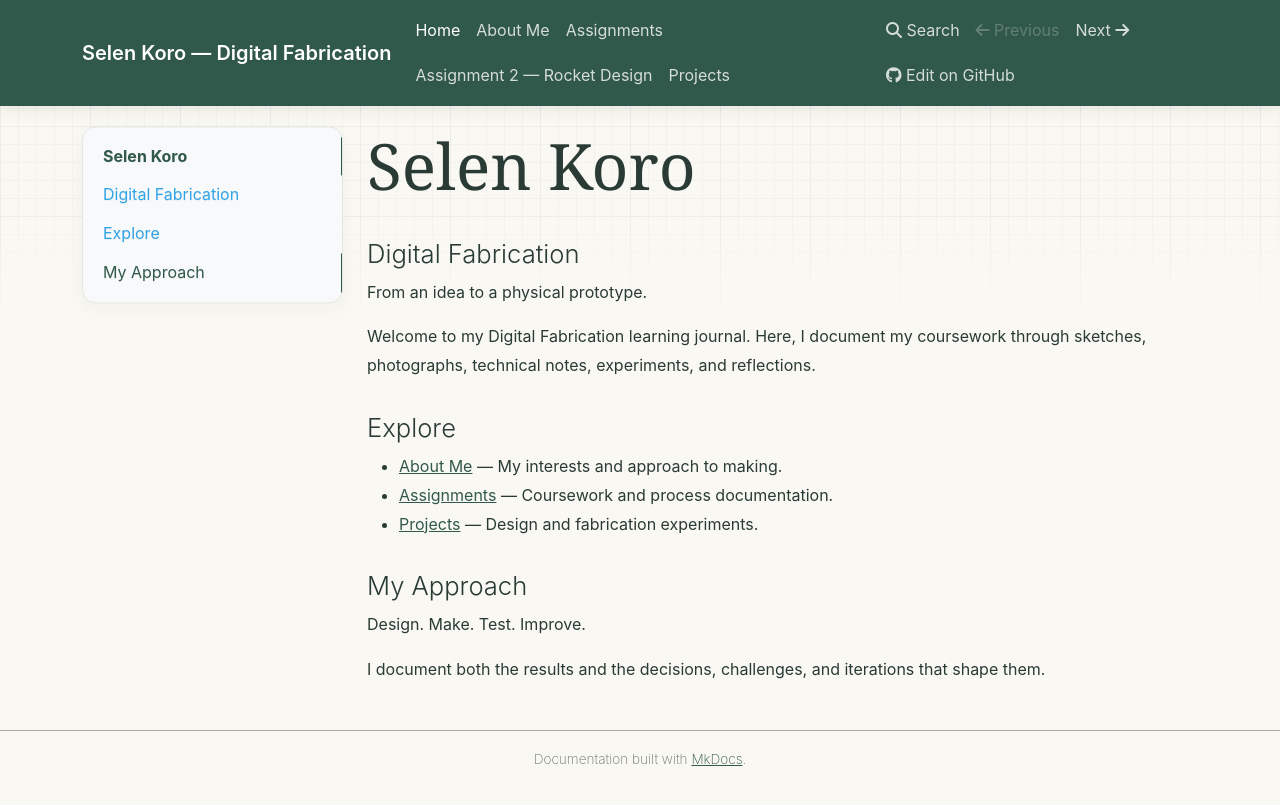
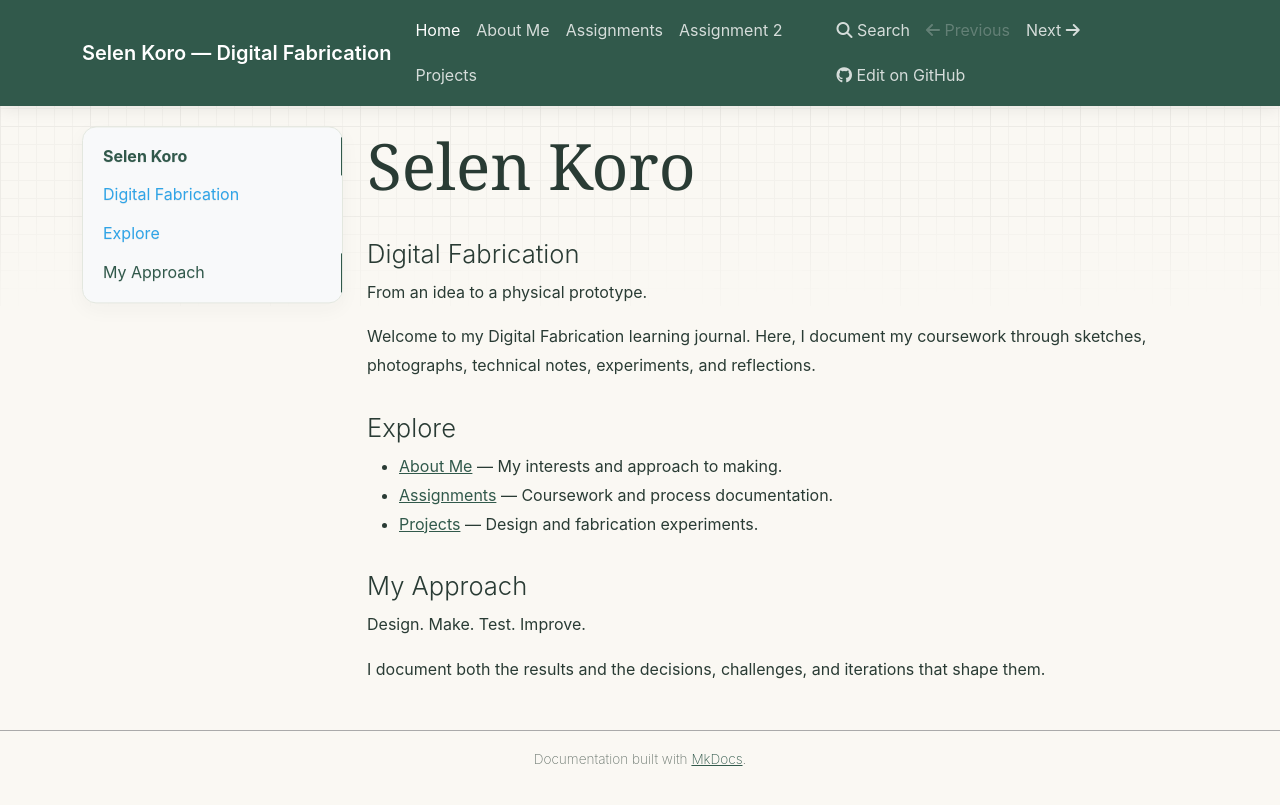
Before and after one commit to Koros1/digital-fabrication, an MkDocs documentation site: the page built from docs/index.md, in a window 1280 px wide. Shown: the top 805 px of the page. Built offline with MkDocs 1.6.1, drawn with Linux system fonts in a browser that asks for light colours; nearby versions of some CDN libraries.

Commit message:
Update mkdocs.yml

```diff
--- a/mkdocs.yml
+++ b/mkdocs.yml
@@ -8,11 +8,10 @@ theme:
   name: mkdocs
 
 nav:
-nav:
   - Home: index.md
   - About Me: about.md
   - Assignments: assignments.md
-  - Assignment 2 — Rocket Design: assignment-2.md
+  - Assignment 2: assignment-2.md
   - Projects: projects.md
 
 extra_css:
```
